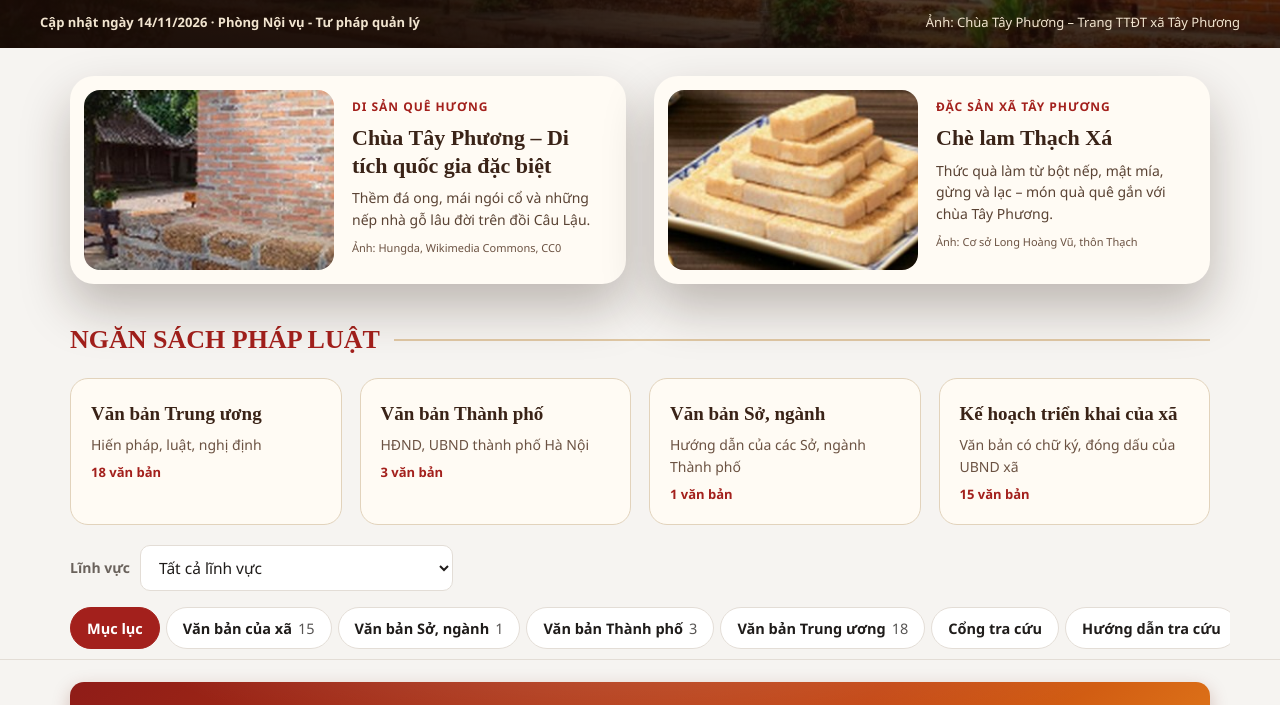
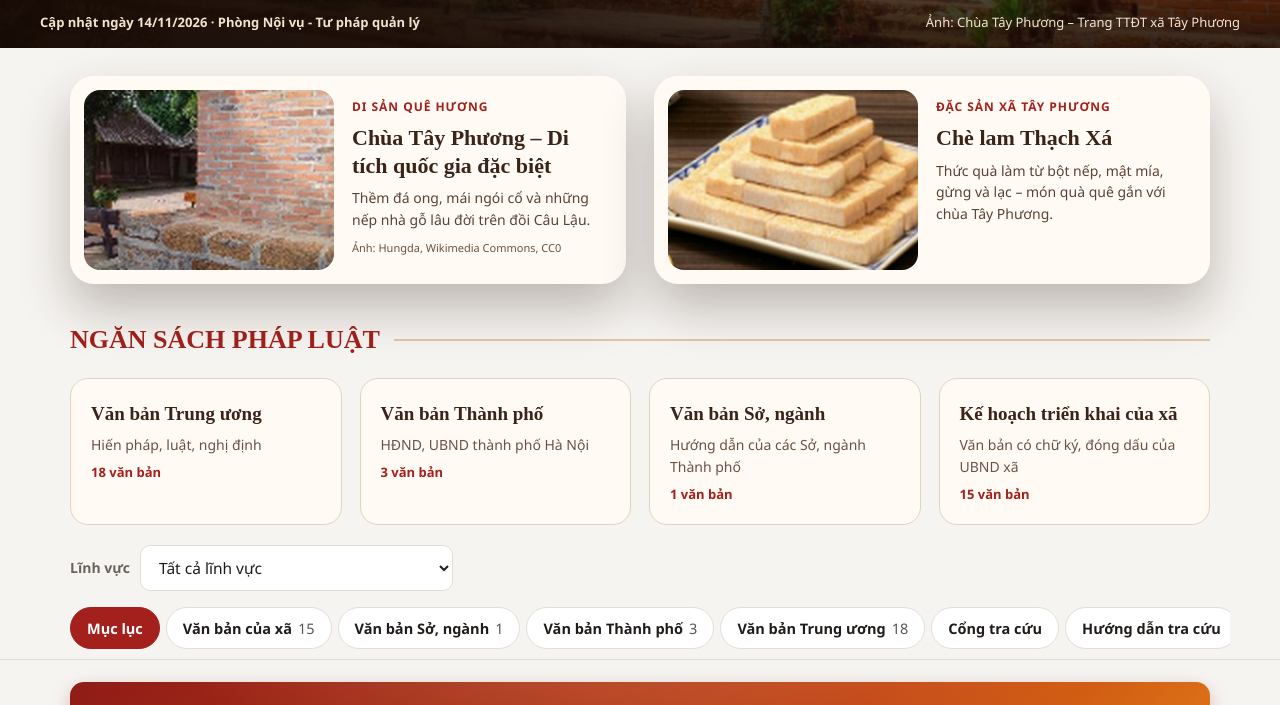
Before and after one commit to macbookhuong-cyber/tu-sach-phap-luat-tay-phuong, a plain HTML site: page index.html in a window 1280 px wide. Shown: the part 725-1430 px from the top of the page. Drawn offline with Linux system fonts and the light colour scheme.

Commit message:
Add files via upload

```diff
--- a/index.html
+++ b/index.html
@@ -268,7 +268,7 @@ footer b{color:var(--ink)}
 
 <section class="features wrap" aria-label="Quê hương Tây Phương">
   <article class="feature"><img src="img/chua.jpg" alt="Thềm đá ong và nếp nhà cổ trong khuôn viên chùa Tây Phương"><div><small>DI SẢN QUÊ HƯƠNG</small><h3>Chùa Tây Phương – Di tích quốc gia đặc biệt</h3><p>Thềm đá ong, mái ngói cổ và những nếp nhà gỗ lâu đời trên đồi Câu Lậu.</p><em>Ảnh: Hungda, Wikimedia Commons, CC0</em></div></article>
-  <article class="feature"><img src="img/chelam.jpg" alt="Bánh chè lam vừng xếp tháp trên đĩa sứ men lam"><div><small>ĐẶC SẢN XÃ TÂY PHƯƠNG</small><h3>Chè lam Thạch Xá</h3><p>Thức quà làm từ bột nếp, mật mía, gừng và lạc – món quà quê gắn với chùa Tây Phương.</p><em>Ảnh: Cơ sở Long Hoàng Vũ, thôn Thạch</em></div></article>
+  <article class="feature"><img src="img/chelam.jpg" alt="Bánh chè lam vừng xếp tháp trên đĩa sứ men lam"><div><small>ĐẶC SẢN XÃ TÂY PHƯƠNG</small><h3>Chè lam Thạch Xá</h3><p>Thức quà làm từ bột nếp, mật mía, gừng và lạc – món quà quê gắn với chùa Tây Phương.</p></div></article>
 </section>
 
 <section class="shelves wrap" aria-labelledby="shelfTitle">
```
